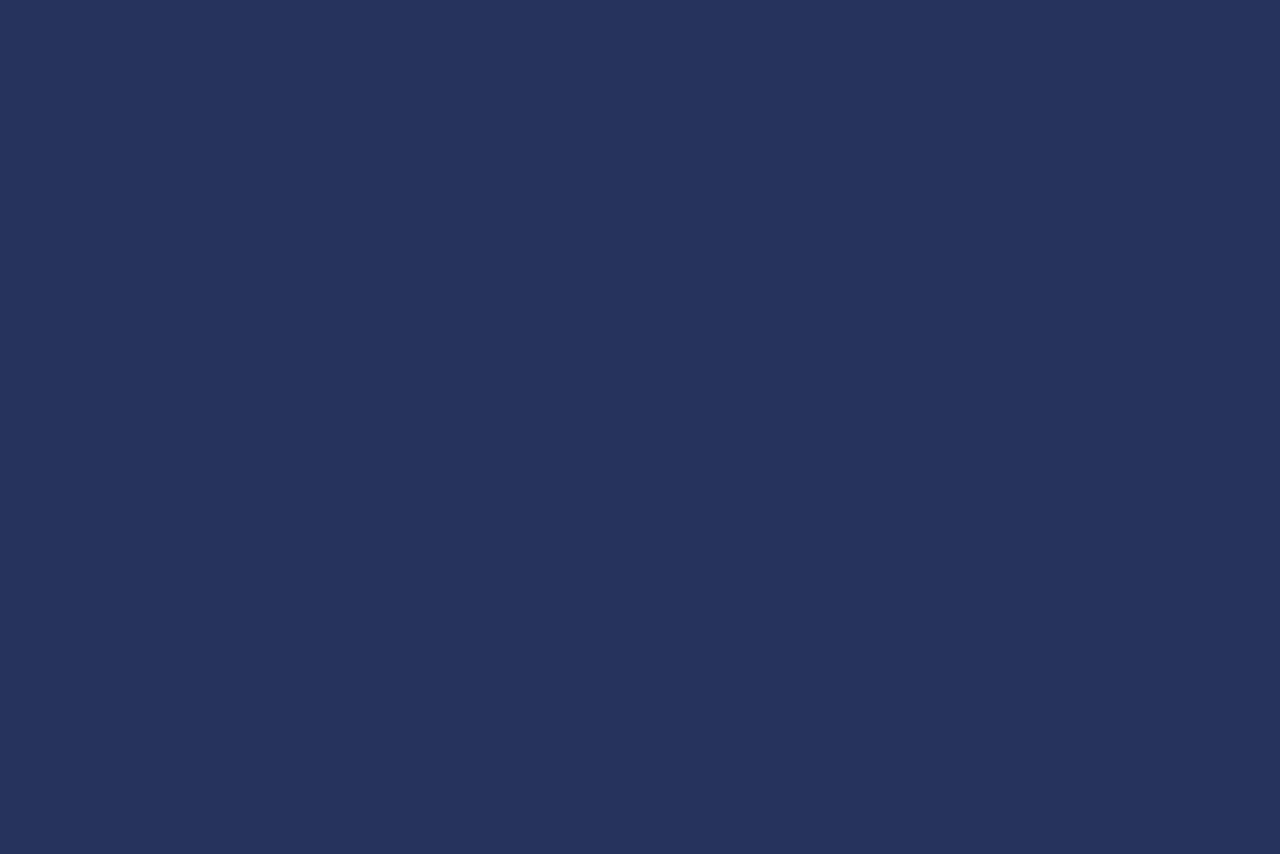
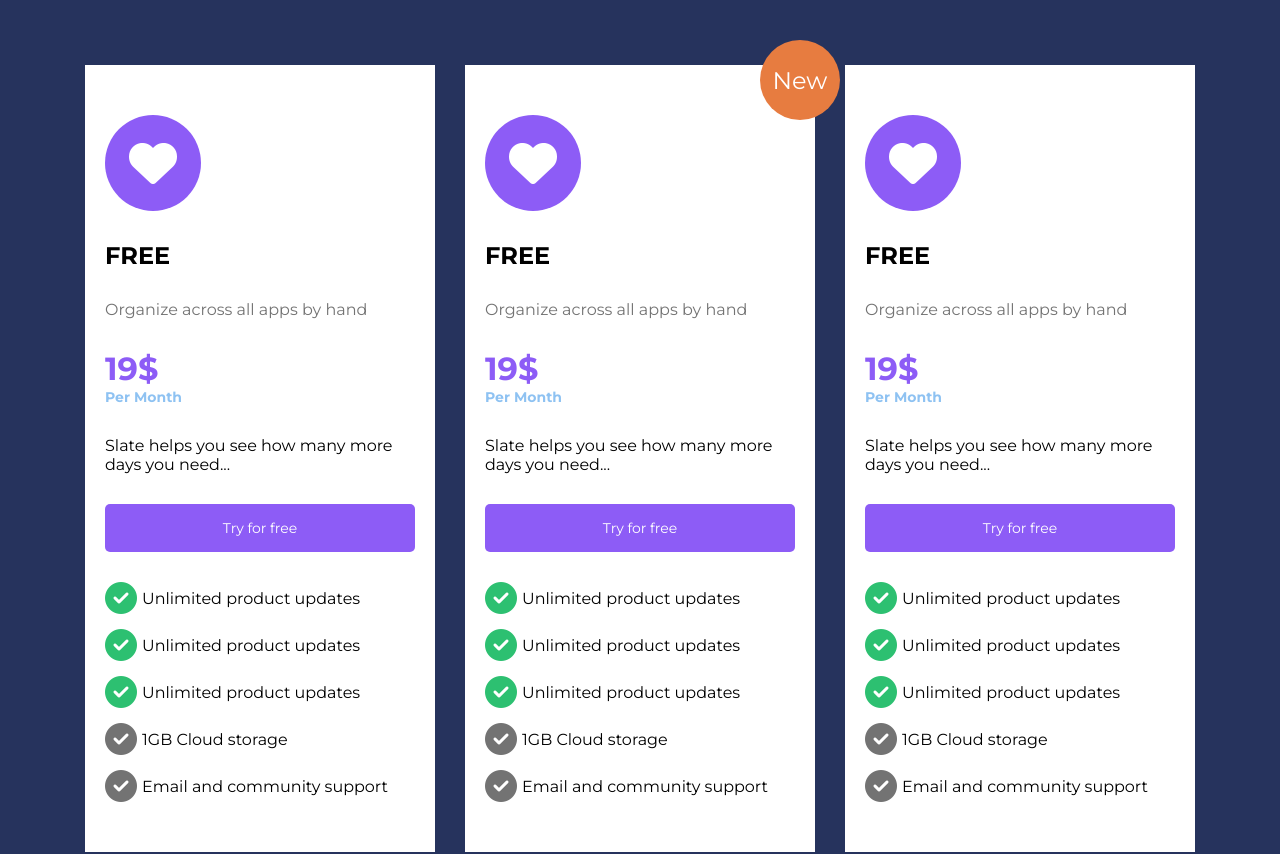
Before and after one commit to SanTeeee/student-website, a React (Create React App) app: page / in a window 1280 px wide. Shown: the part 4560-5414 px from the top of the page. Before the commit the page ends 4575 px from the top, so only its background shows below. Built offline with nearby package versions, Linux system fonts and the light colour scheme.

Commit message:
Complete third card

```diff
--- a/public/index.html
+++ b/public/index.html
@@ -59,7 +59,7 @@
           <h1>video in live action</h1>
           <p>Problems trying to resolve the conflict between
             the two major realms of Classical physics: Newtonian mechanics </p>
-            <iframe width="600" height="350" src="https://www.youtube.com/embed/V0keAav6HBg?si=lsBAnY9EapAqaJKZ" title="YouTube video player" frameborder="0" allow="accelerometer; clipboard-write; encrypted-media; gyroscope; picture-in-picture; web-share" allowfullscreen></iframe>
+            <iframe id="frame" width="600" height="350" src="https://www.youtube.com/embed/V0keAav6HBg?si=lsBAnY9EapAqaJKZ" title="YouTube video player" frameborder="0" allow="accelerometer; clipboard-write; encrypted-media; gyroscope; picture-in-picture; web-share" allowfullscreen></iframe>
         </div>
 
 
--- a/public/styles.css
+++ b/public/styles.css
@@ -46,6 +46,10 @@ span.ham{
 a{
     text-decoration: none;
     color: #fff;
+    cursor: pointer;
+}
+button{
+    cursor: pointer;
 }
 .navLinks a{
     margin-right: 2rem;
@@ -186,6 +190,11 @@ a{
     align-items: center;
     flex-direction: column;
     margin-top: 50px;
+}
+
+#frame{
+    width: 800px;
+    height: 400px;
 }
 
 .secondPage p:first-child, .secondPage h1{
@@ -421,6 +430,103 @@ div.money :first-child{
 div.money :last-child{
     color: #E74040;
 }
+.card3Flexer{
+    display: flex;
+    justify-content: center;
+    width: 100%;
+    gap: 30px;
+}
+.card3Flexer :nth-child(1) .abs,
+.card3Flexer :nth-child(3) .abs{
+    display: none;
+}
+
+.abs{
+    position: absolute;
+    background-color: #E77C40;
+    height: 29px;
+    width: 29px;
+    padding: 40px;
+    border-radius: 100%;
+    display: flex;
+    justify-content: center;
+    align-items: center;
+    top: -25px;
+    right: -25px;
+    color: #fff;
+    font-size: 24px;
+}
+
+.card3InfoWrapper{
+    background-color: #fff;
+    width: 350px;
+    padding: 50px 20px;
+    display:flex;
+    flex-direction: column;
+    gap: 30px;
+    position: relative;
+}
+.loveBackgroundWrapper{
+    height: 96px;
+    width: 96px;
+    background-color: #8D5CF6;
+    display: flex;
+    justify-content: center;
+    align-items: center;
+    border-radius: 100%;
+}
+.loveBackgroundWrapper i{
+    font-size: 48px;
+    color: #fff;
+}
+.card3InfoWrapper a{
+    display: flex;
+    justify-content: center;
+    align-items: center;
+}
+.card3InfoWrapper .gray{
+    color: #737373;
+}
+.card3InfoWrapper h1{
+    color: #8D5CF6;
+}
+.card3InfoWrapper h1 p{
+    color:#8EC2F2 ;
+    font-size: 14px;
+}
+.card3InfoWrapper button{
+    padding: 15px 40px;
+    border: none;
+    background-color: #8D5CF6;
+    color: #fff;
+    font-family: montserrat;
+    width: 100%;
+    border-radius: 5px;
+    font-size: 14px;
+}
+.loveBackgroundWrapper img{
+    border-radius: 100%;
+    height: 80px;
+    width: 80px;
+    background-size: cover;
+}
+.checkList{
+    display: flex;
+    flex-direction: column;
+    gap: 15px;
+}
+.checkList span{
+    display: flex;
+    align-items: center;
+}
+.checkList span i{
+    color: #2DC071;
+    font-size: 32px;
+    margin-right: 5px;
+}
+.checkList span .grey{
+    color: #737373;
+}
 @media screen and  (max-width:1100px)  {
     header{
         align-items: flex-start;
@@ -552,12 +658,16 @@ div.money :last-child{
     .secondPage :nth-child(3){
         margin-bottom: 20px;
     }
+    #frame{
+        width: 800px;
+        height: 400px;
+    }
 }
 
 @media screen and (max-width:950px){
 
-    iframe{
-        width: 300px;
+    #frame{
+        width: 700px;
     }
     .cardInfoWrapper{
         flex-direction: column;
@@ -597,7 +707,7 @@ div.money :last-child{
 
 @media screen and (max-width:650px){
 
-    iframe{
+    #frame{
         width: 400px;
     }
     .cardItself{
--- a/src/App.jsx
+++ b/src/App.jsx
@@ -4,6 +4,7 @@ import Practice from "./PracticeAdvice";
 import Affordable from "./AffordablePack";
 import Card2 from "./card2";
 import Watch from "./watch";
+import Card3 from "./card3";
 
 function App(){
     return (
@@ -14,6 +15,8 @@ function App(){
                 <Practice></Practice>
                 <Card2></Card2>
                 <Watch></Watch>
+                <Card3></Card3>
+                <Practice></Practice>
             </div>
 
         )
--- /dev/null
+++ b/src/card3.jsx
@@ -0,0 +1,42 @@
+import React from "react";
+import Heart from "./icon cool-icon-25.png"
+import Card3Info from "./card3Info";
+
+function Card3(){
+    return (
+        <div className="card3Flexer">
+            <Card3Info
+                firstHeading="FREE"
+                firstPara="Organize across all apps by
+                hand"
+                money="19$"
+                secPara="Per Month"
+                thirdPara="Slate helps you see how
+                many more days you need..."
+
+                />
+            <Card3Info
+                firstHeading="FREE"
+                firstPara="Organize across all apps by
+                hand"
+                money="19$"
+                secPara="Per Month"
+                thirdPara="Slate helps you see how
+                many more days you need..."
+
+                />
+            <Card3Info
+                firstHeading="FREE"
+                firstPara="Organize across all apps by
+                hand"
+                money="19$"
+                secPara="Per Month"
+                thirdPara="Slate helps you see how
+                many more days you need..."
+
+                />
+        </div>
+    )
+}
+
+export default Card3;
--- /dev/null
+++ b/src/card3Info.jsx
@@ -0,0 +1,51 @@
+import React from "react";
+
+
+function Card3Info(props){
+    return (
+        <div className="card3InfoWrapper">
+            <div className="loveBackgroundWrapper">
+                <i class="fa-solid fa-heart"></i>
+            </div>
+            <h2>{props.firstHeading}</h2>
+            <p className="gray">{props.firstPara}</p>
+            <h1>{props.money}
+                <p>{props.secPara}</p>
+            </h1>
+
+            <p>{props.thirdPara}</p>
+            <a href="#">
+                <button>Try for free</button>
+            </a>
+            <div className="checkList">
+                <span><i class="fa-solid fa-circle-check"></i>
+                Unlimited product updates
+                </span>
+
+                <span><i class="fa-solid fa-circle-check"></i>
+                Unlimited product updates
+                </span>
+
+                <span><i class="fa-solid fa-circle-check"></i>
+                Unlimited product updates
+                </span>
+
+                <span><i class="fa-solid fa-circle-check grey"></i>
+                1GB Cloud storage
+                </span>
+
+                <span><i class="fa-solid fa-circle-check grey"></i>
+                Email and community support
+                </span>
+
+
+
+            </div>
+            <div className="abs">
+                <p>New</p>
+            </div>
+        </div>
+    )
+}
+
+export default Card3Info;
```
Also changed, not shown: src/icon cool-icon-25.png (added).
